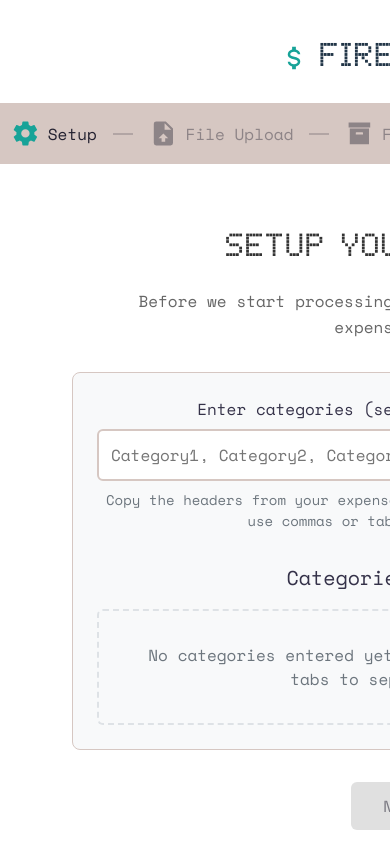
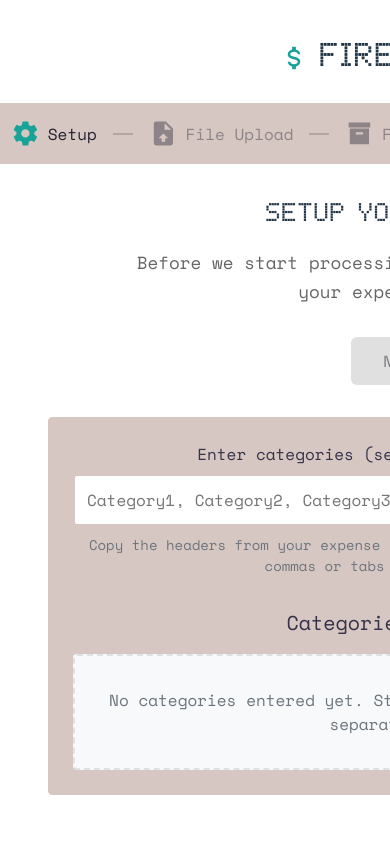
Before and after one commit to DTwigs/fire-expenser, a React (Vite) app: page /setup in a window 390 px wide. Shown: the top 868 px of the page. Built offline with nearby package versions, Linux system fonts and the light colour scheme.

Commit message:
Cleans up styling

```diff
--- a/src/WizardSteps/Categorization/Categorization.css
+++ b/src/WizardSteps/Categorization/Categorization.css
@@ -22,11 +22,6 @@
     height: 82px;
     gap: 6px;
   }
-}
-
-.categorization-wrapper {
-  display: flex;
-  flex-direction: column;
 }
 
 /* Card flip transition styles */
--- a/src/WizardSteps/Categorization/Categorization.tsx
+++ b/src/WizardSteps/Categorization/Categorization.tsx
@@ -176,7 +176,7 @@ const CategorizationStep: React.FC<WithWizardProps> = ({
   };
 
   return (
-    <section className="categorization-wrapper">
+    <section className="step-container">
       <h2>{step.description}</h2>
 
       <div className="transition-container">
--- a/src/WizardSteps/FileUpload/FileUpload.tsx
+++ b/src/WizardSteps/FileUpload/FileUpload.tsx
@@ -68,9 +68,10 @@ const FileUploadStep: React.FC<WithWizardProps> = ({
   }, [dispatch, fileInputRef]);
 
   return (
-    <section className="file-upload-container">
+    <section className="step-container">
       <h2>{step.title}</h2>
       <p>{step.description}</p>
+      <div className="file-upload-container">
         <DragAndDropFileInput
           selectedFile={selectedFile}
           setSelectedFile={setSelectedFile}
@@ -79,6 +80,7 @@ const FileUploadStep: React.FC<WithWizardProps> = ({
           isLoading={isLoading}
           fileInputRef={fileInputRef}
         />
+      </div>
       <NextStepButton
         onClick={handleNextStep}
         isDisabled={!selectedFile && !isLoading}
--- a/src/WizardSteps/MapFileHeaders/MapFileHeaders.css
+++ b/src/WizardSteps/MapFileHeaders/MapFileHeaders.css
@@ -1,15 +1,3 @@
-.file-headers-container {
-  max-width: 1200px;
-  margin: 0 auto;
-  padding: 20px;
-}
-
-.file-headers-container h3 {
-  text-align: center;
-  color: var(--color-light-text);
-  margin-bottom: 40px;
-}
-
 .file-headers-container p {
   text-align: center;
   color: var(--color-lighter-text);
@@ -115,6 +103,10 @@
   color: var(--color-text);
 }
 
+.required-field {
+  color: var(--color-secondary);
+}
+
 .drop-zone {
   width: 100%;
   height: 40px;
--- a/src/WizardSteps/MapFileHeaders/MapFileHeaders.tsx
+++ b/src/WizardSteps/MapFileHeaders/MapFileHeaders.tsx
@@ -78,8 +78,9 @@ const MapFileHeadersStep: React.FC<WithWizardProps> = ({
   );
 
   return (
-    <section className="file-headers-container">
-      <h3>Match your csv headers to their roles</h3>
+    <section className="step-container file-headers-container">
+      <h2>{step.title}</h2>
+      <h3>{step.description}</h3>
 
       {/* File Header Roles */}
       <section className="header-roles-section">
@@ -108,7 +109,11 @@ const MapFileHeadersStep: React.FC<WithWizardProps> = ({
 
       <section className="csv-headers-section">
         <h4>CSV Headers</h4>
-        <p dangerouslySetInnerHTML={{ __html: step.description }} />
+        <p>
+          We've detected the following headers in your csv file. Please drag
+          them to their corresponding function. The fields marked with{" "}
+          <span className="required-field">*</span> are required.
+        </p>
         <div className="csv-headers-container">
           {file.headers.map((header, index) => {
             const isMapped = isRoleMapped(file, header);
--- a/src/WizardSteps/Results/Results.css
+++ b/src/WizardSteps/Results/Results.css
@@ -2,7 +2,6 @@
   display: flex;
   flex-direction: row;
   justify-content: center;
-  margin: 40px 0 20px;
   gap: 80px;
 }
 
--- a/src/WizardSteps/Results/Results.tsx
+++ b/src/WizardSteps/Results/Results.tsx
@@ -7,7 +7,7 @@ import "./Results.css";
 import { Icon } from "@mdi/react";
 import { mdiContentCopy, mdiStar } from "@mdi/js";
 
-const ResultsStep: React.FC<WithWizardProps> = () => {
+const ResultsStep: React.FC<WithWizardProps> = ({ step }) => {
   const { expenses } = useExpenses();
   const { settings } = useSettings();
   const { expenseTotal, rebateTotal, totalsByCategory } = expenses.totals;
@@ -34,7 +34,8 @@ const ResultsStep: React.FC<WithWizardProps> = () => {
   };
 
   return (
-    <div>
+    <section className="step-container">
+      <h2>{step.title}</h2>
       <div className="results-container">
         <div className="results-item results-item-expense">
           <h3>Total Expenses</h3>
@@ -56,7 +57,7 @@ const ResultsStep: React.FC<WithWizardProps> = () => {
           {copied ? "Copied!" : "Copy to Spreadsheet"}
         </button>
         <small className="copy-hint">
-          Copies category totals to be pasted into a spreadsheet
+          Copy category totals to be pasted into your spreadsheet
         </small>
       </div>
 
@@ -75,7 +76,7 @@ const ResultsStep: React.FC<WithWizardProps> = () => {
           </>
         ))}
       </div>
-    </div>
+    </section>
   );
 };
 
--- a/src/WizardSteps/Setup/Setup.css
+++ b/src/WizardSteps/Setup/Setup.css
@@ -1,12 +1,4 @@
-.setup-container {
-  display: flex;
-  justify-content: center;
-  align-items: flex-start;
-  min-height: calc(100vh - 120px);
-}
-
 .setup-content {
-  padding: 2rem;
   max-width: 800px;
   width: 100%;
   margin: 0 auto;
@@ -18,9 +10,9 @@
 }
 
 .setup-header h1 {
-  color: #333;
+  color: var(--color-light-text);
   font-size: 2rem;
-  margin-bottom: 1rem;
+  margin: 0 0 1rem 0;
   font-weight: 600;
 }
 
@@ -37,13 +29,13 @@
 }
 
 .setup-next-button {
-  margin-top: 2rem;
+  margin-bottom: 2rem;
 }
 
 /* Category Creator specific styles */
 .category-creator {
-  background: #f8f9fa;
-  border-radius: 8px;
+  background: var(--color-background-tint);
+  border-radius: 4px;
   padding: 1.5rem;
   border: 1px solid var(--color-background-tint);
 }
@@ -64,7 +56,7 @@
   width: 100%;
   padding: 0.75rem;
   border: 2px solid var(--color-background-tint);
-  border-radius: 6px;
+  border-radius: 4px;
   font-size: 1rem;
   transition: border-color 0.2s ease;
   font-family: inherit;
@@ -106,25 +98,6 @@
   font-style: italic;
   padding: 2rem;
   background: #f8f9fa;
-  border-radius: 6px;
+  border-radius: 4px;
   border: 2px dashed #dee2e6;
 }
-
-/* Responsive design */
-@media (max-width: 768px) {
-  .setup-container {
-    padding: 1rem;
-  }
-
-  .setup-content {
-    padding: 1.5rem;
-  }
-
-  .setup-header h1 {
-    font-size: 1.75rem;
-  }
-
-  .setup-header p {
-    font-size: 1rem;
-  }
-}
--- a/src/WizardSteps/Setup/Setup.tsx
+++ b/src/WizardSteps/Setup/Setup.tsx
@@ -39,29 +39,28 @@ const SetupComponent: React.FC<WithWizardProps> = ({ handleNextStep }) => {
   const isNextDisabled = categories.length === 0;
 
   return (
-    <div className="setup-container">
+    <section className="step-container">
       <div className="setup-content">
         <div className="setup-header">
-          <h1>Setup Your Categories</h1>
+          <h2>Setup Your Categories</h2>
           <p>
             Before we start processing your expenses, let's set up your expense
             categories.
           </p>
         </div>
-
+        <NextStepButton
+          isDisabled={isNextDisabled}
+          onClick={handleSetupNextStep}
+          className="setup-next-button"
+        />
         <div className="setup-main">
           <CategoryCreator
             categories={categories}
             onCategoriesChange={handleCategoriesChange}
           />
         </div>
-        <NextStepButton
-          isDisabled={isNextDisabled}
-          onClick={handleSetupNextStep}
-          className="setup-next-button"
-        />
       </div>
-    </div>
+    </section>
   );
 };
 
--- a/src/WizardSteps/constants.ts
+++ b/src/WizardSteps/constants.ts
@@ -48,8 +48,7 @@ export const WIZARD_STEPS: Record<WizardStepKey, WizardStep> = {
   FILE_HEADERS: {
     url: "/file-headers",
     title: "File Headers",
-    description:
-      "We've detected the following headers in your csv file. Please drag them to their corresponding function. The fields marked with * are required.",
+    description: "Match your csv headers to their roles",
     showStepHeader: true,
     order: 3,
     icon: mdiArchive,
--- a/src/index.css
+++ b/src/index.css
@@ -43,6 +43,19 @@ h1 {
   letter-spacing: 0.05em;
 }
 
+h2 {
+  font-family: var(--font-lcd-phone);
+  font-size: 1.4em;
+  line-height: 1.4em;
+  letter-spacing: 0.05em;
+}
+
+section.step-container {
+  max-width: 1200px;
+  margin: 0 auto;
+  padding: 1em;
+}
+
 button {
   border-radius: 8px;
   border: 1px solid transparent;
```
Lines whose indentation alone changed are shown as unchanged.
